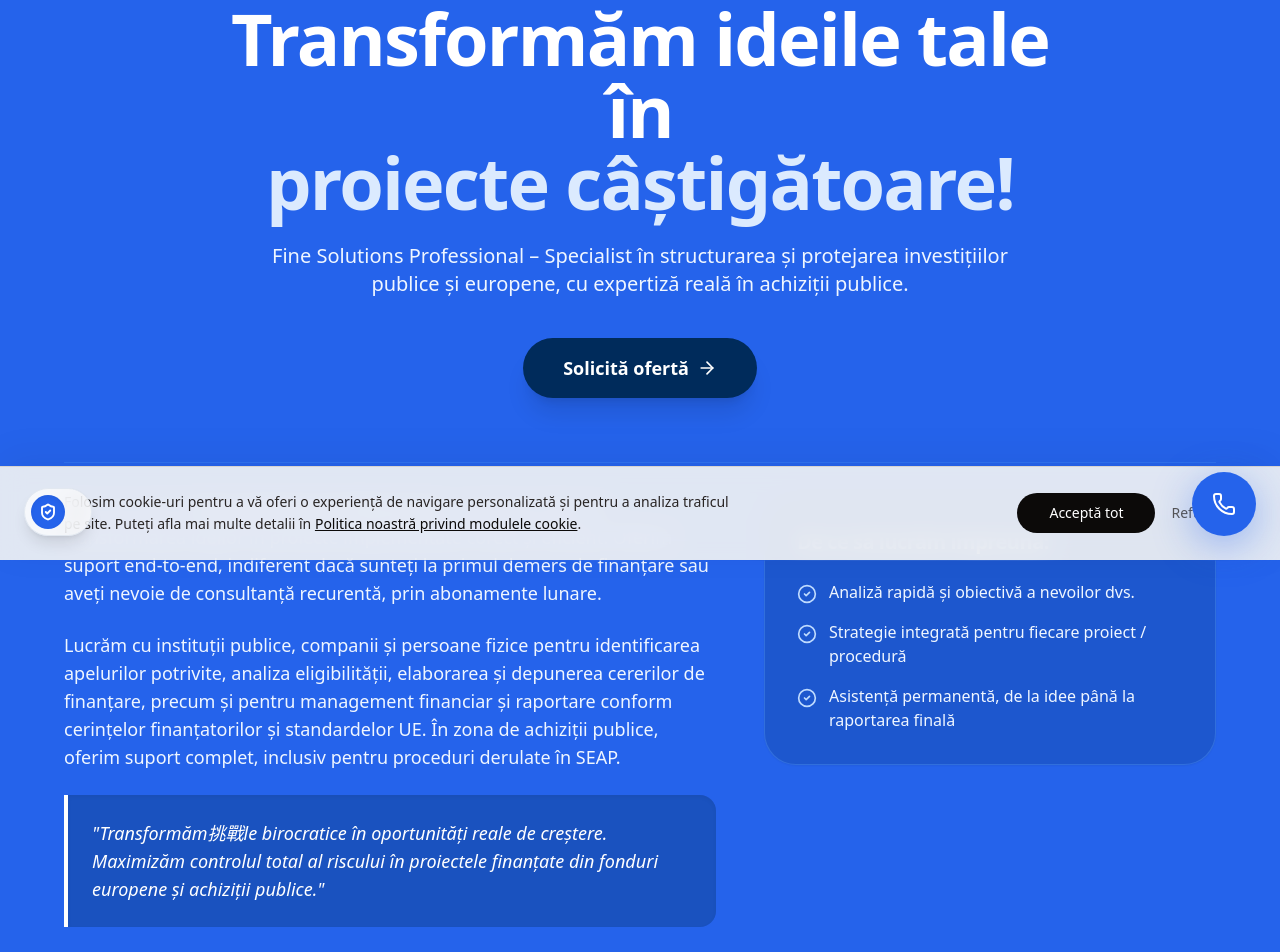
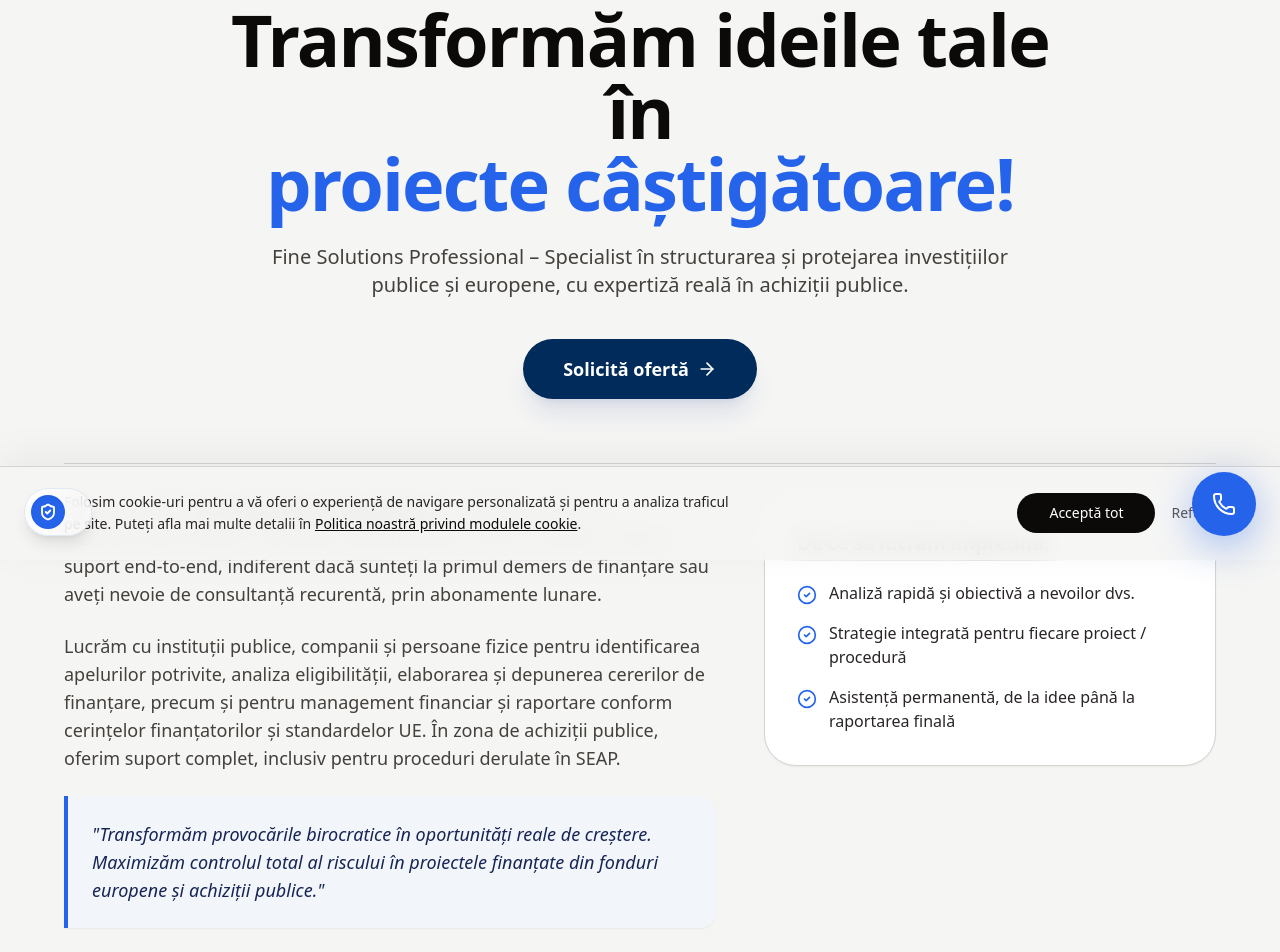
Before and after one commit to evialbert/FSPro, a Next.js app: page / in a window 1280 px wide. Shown: the part 240-1192 px from the top of the page. Built offline with nearby package versions, Linux system fonts and the light colour scheme.

Commit message:
design: hero luminos cu accente si text albastru

```diff
--- a/components/Hero.tsx
+++ b/components/Hero.tsx
@@ -5,33 +5,33 @@ import { CheckCircle2, ArrowRight } from "lucide-react";
 
 export default function Hero() {
   return (
-    <section className="relative w-full py-20 md:py-28 px-6 bg-blue-600 border-b border-blue-700">
+    <section className="relative w-full py-20 md:py-28 px-6 bg-stone-50 border-b border-stone-200/60">
       <div className="max-w-6xl mx-auto space-y-16">
 
         {/* --- ANTET HERO (Titlu & Subtitlu) --- */}
         <div className="text-center space-y-6 max-w-4xl mx-auto">
           {/* Etichetă autoritate */}
-          <span className="inline-block py-1 px-4 rounded-full bg-blue-700 text-blue-100 text-xs font-semibold tracking-widest uppercase">
+          <span className="inline-block py-1 px-4 rounded-full bg-blue-50 text-blue-700 text-xs font-semibold tracking-widest uppercase border border-blue-100">
             Consultanță și Strategie
           </span>
 
-          {/* Titlu Impactant */}
-          <h1 className="text-4xl md:text-6xl lg:text-7xl font-extrabold tracking-tight text-white leading-[1.1]">
+          {/* Titlu Impactant cu text albastru */}
+          <h1 className="text-4xl md:text-6xl lg:text-7xl font-extrabold tracking-tight text-stone-900 leading-[1.1]">
             Transformăm ideile tale în <br />
-            <span className="text-blue-100">proiecte câștigătoare!</span>
+            <span className="text-blue-600">proiecte câștigătoare!</span>
           </h1>
 
           {/* Subtitlu */}
-          <p className="text-lg md:text-xl font-medium text-blue-50 max-w-3xl mx-auto leading-relaxed">
+          <p className="text-lg md:text-xl font-medium text-stone-600 max-w-3xl mx-auto leading-relaxed">
             Fine Solutions Professional – Specialist în structurarea și protejarea investițiilor
             publice și europene, cu expertiză reală în achiziții publice.
           </p>
 
-          {/* Buton de acțiune vizibil permanent (Albastru Închis pentru contrast puternic pe fondul deschis) */}
+          {/* Buton de acțiune vizibil permanent (Albastru Brand) */}
           <div className="pt-4">
             <a
               href="/contact"
-              className="inline-flex items-center gap-2 bg-[#002B5B] text-white px-10 py-4 rounded-full font-bold text-lg hover:bg-[#001f42] transition-all duration-300 transform hover:scale-105 shadow-xl"
+              className="inline-flex items-center gap-2 bg-[#002B5B] text-white px-10 py-4 rounded-full font-bold text-lg hover:bg-blue-700 transition-all duration-300 transform hover:scale-105 shadow-xl shadow-blue-900/10"
             >
               Solicită ofertă <ArrowRight size={20} />
             </a>
@@ -39,12 +39,12 @@ export default function Hero() {
         </div>
 
         {/* --- CORP HERO (Intro, Statement & Beneficii) --- */}
-        <div className="grid grid-cols-1 lg:grid-cols-12 gap-12 pt-8 border-t border-blue-500/50 items-start">
+        <div className="grid grid-cols-1 lg:grid-cols-12 gap-12 pt-8 border-t border-stone-200 items-start">
 
           {/* Coloana Stângă: Intro & Statement */}
-          <div className="lg:col-span-7 space-y-6 text-blue-50 text-base md:text-lg leading-relaxed text-left">
+          <div className="lg:col-span-7 space-y-6 text-stone-600 text-base md:text-lg leading-relaxed text-left">
             <p>
-              Bine ați venit la <strong className="text-white">Fine Solutions Professional</strong> – partenerul dvs. în transformarea ideilor în proiecte
+              Bine ați venit la <strong className="text-stone-900">Fine Solutions Professional</strong> – partenerul dvs. în transformarea ideilor în proiecte
               implementate corect și eficient. Oferim suport end-to-end, indiferent dacă
               sunteți la primul demers de finanțare sau aveți nevoie de consultanță
               recurentă, prin abonamente lunare.
@@ -57,16 +57,16 @@ export default function Hero() {
               inclusiv pentru proceduri derulate în SEAP.
             </p>
 
-            {/* Statement Evidențiat (Albastru marin închis pentru un contrast elegant) */}
-            <div className="p-6 bg-[#002B5B]/30 border-l-4 border-white rounded-r-2xl shadow-inner italic text-white font-medium">
-              "Transformăm挑戰le birocratice în oportunități reale de creștere. Maximizăm controlul
+            {/* Statement Evidențiat (Fundal albastru extrem de fin, text albastru închis) */}
+            <div className="p-6 bg-blue-50/50 border-l-4 border-blue-600 rounded-r-2xl shadow-sm italic text-blue-950 font-medium">
+              "Transformăm provocările birocratice în oportunități reale de creștere. Maximizăm controlul
               total al riscului în proiectele finanțate din fonduri europene și achiziții publice."
             </div>
           </div>
 
           {/* Coloana Dreaptă: Beneficii */}
-          <div className="lg:col-span-5 bg-[#002B5B]/20 p-8 rounded-[2rem] border border-blue-400/30 shadow-sm space-y-6 text-left">
-            <h3 className="text-xl font-bold text-white tracking-tight">
+          <div className="lg:col-span-5 bg-white p-8 rounded-[2rem] border border-stone-200 shadow-sm space-y-6 text-left">
+            <h3 className="text-xl font-bold text-stone-900 tracking-tight">
               De ce să lucrăm împreună:
             </h3>
             <ul className="space-y-4">
@@ -76,8 +76,8 @@ export default function Hero() {
                 "Asistență permanentă, de la idee până la raportarea finală"
               ].map((beneficiu, index) => (
                 <li key={index} className="flex items-start gap-3">
-                  <CheckCircle2 className="text-blue-200 shrink-0 mt-1" size={20} />
-                  <span className="text-blue-50 font-medium text-sm md:text-base">
+                  <CheckCircle2 className="text-blue-600 shrink-0 mt-1" size={20} />
+                  <span className="text-stone-700 font-medium text-sm md:text-base">
                     {beneficiu}
                   </span>
                 </li>
```
